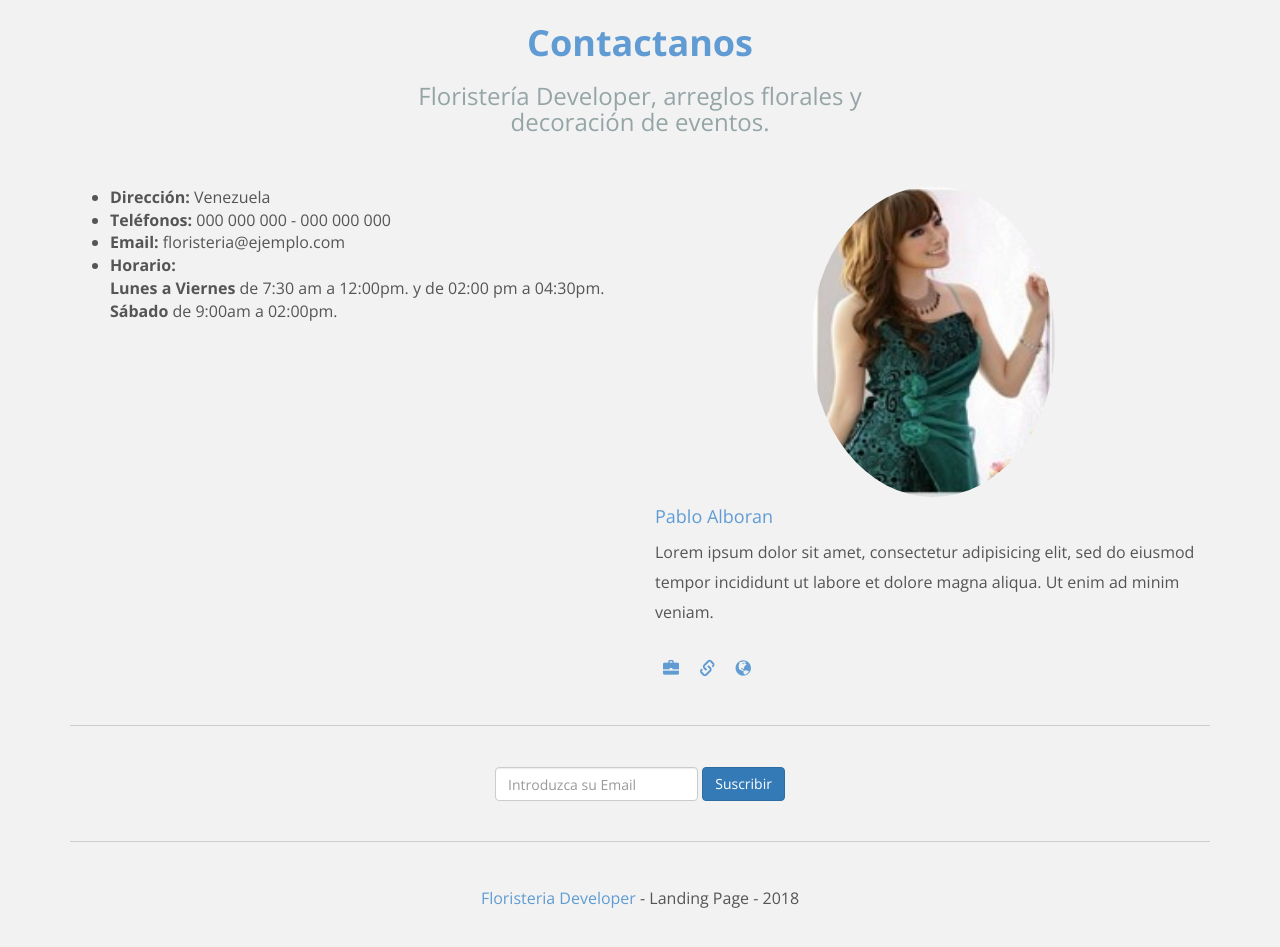
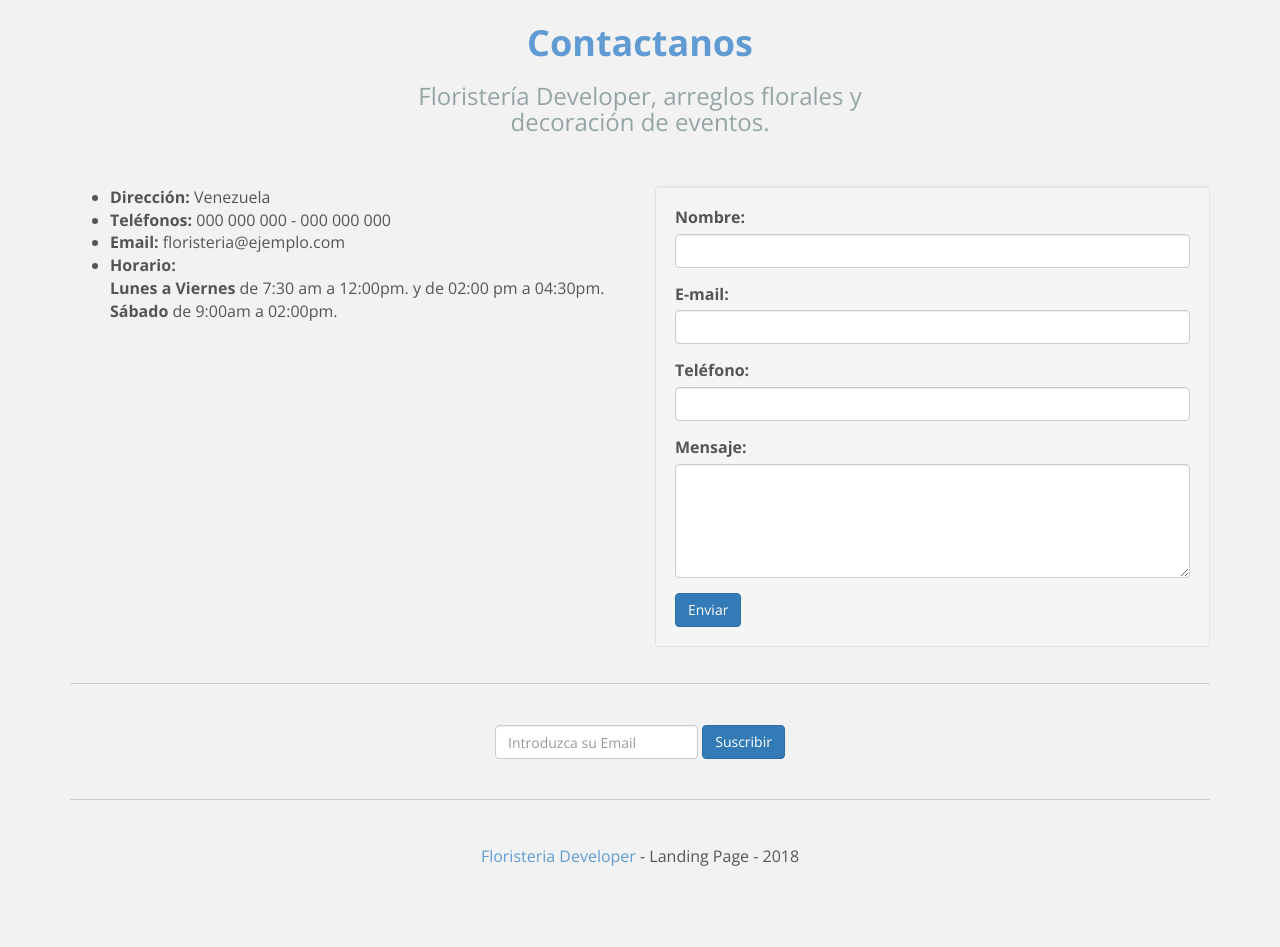
Before and after one commit to developerteremir/landingpage_curso_desafio, a plain HTML site: page index.html in a window 1280 px wide. Shown: the part 2106-3053 px from the top of the page. After the commit the page ends 3017 px from the top, so only its background shows below. Drawn offline with nearby package versions, Linux system fonts and the light colour scheme.

Commit message:
Se anexo el formulario de contacto

```diff
--- a/index.html
+++ b/index.html
@@ -27,8 +27,8 @@
 				</div>
 				<div class="navbar-collapse collapse" id="example">
 					<ul class="nav navbar-nav navbar-right">
-						<li><a href="#">Inicio</a></li>
-						<li><a href="#">¿Quienes Somos?</a></li>
+						<li><a href="#inicio">Inicio</a></li>
+						<li><a href="#quienes">¿Quienes Somos?</a></li>
 						<li><a href="#">Servicios</a></li>
 						<li><a href="#">Productos</a></li>
 						<li><a href="#">Contactanos</a></li>
@@ -40,7 +40,7 @@
 	<!--Fin de la barra de navegación-->
 	<!--Header-->
 	<header>
-		<div class="container">
+		<div class="container" id="inicio">
 			<div class="row">
 				<div class="col-xs-12 col-sm-4 col-sm-offset-1 col-md-6 col-md-offset-0 text-center">
 					<h1>Nos dedicamos a prestar un esmerado servicio de floristería en general.</h1>
@@ -60,7 +60,7 @@
 	</header>
 	<!--Fin del Header-->
 	<!--Primera Sección-->
-	<div class="container">
+	<div class="container" id="quienes">
 		<div class="row centrado">
 			<div class="col-lg-6 col-lg-offset-3">
 				<h1>¿Quienes Somos?</h1>
@@ -69,7 +69,7 @@
 
 		</div>
 		<hr class="container" />
-		<div class="row centrado">
+		<div class="row centrado" id="servicios">
 			<h1>Servicios</h1><br/><br/>
 			<div class="col-md-4 col-sm-4">
 				<img src="img/galeria3.jpg" class="img-responsive img-circle wid center-block" alt="Servicios">
@@ -93,7 +93,7 @@
 		<!--Fin de la Primera Sección-->
 		<hr class="container" />
 		<!--Segunda sescción-->
-		<div class="container">
+		<div class="container" id="productos">
 			<div class="col-lg-6 col-lg-offset-3 text-center">
 				<h1>Productos</h1>
 				<h3>Ofrecemos a nuestros clientes una amplia gama de flores frescas y plantas artificiales, arreglos clásicos y de diseño así como una gran variedad de plantas naturales, e incluso la posibilidad de decorar grandes y pequeños espacios.</h3><br/><br/>
@@ -127,7 +127,7 @@
 		<!--Fin de la Segunda Sección-->
 
 		<hr class="container" />
-		<div class="container">
+		<div class="container" id="contactanos">
 			<div class="row centrado">
 				<div class="col-lg-6 col-lg-offset-3">
 					<h1>Contactanos</h1>
@@ -147,12 +147,27 @@
 					</ul>
 				</div>
 				<div class="col-lg-6">
-					<img src="img/1_2_8.jpg" class="img-responsive img-circle wid center-block" alt="equipo">
-					<h4>Pablo Alboran</h4>
-					<p>Lorem ipsum dolor sit amet, consectetur adipisicing elit, sed do eiusmod	tempor incididunt ut labore et dolore magna aliqua. Ut enim ad minim veniam.</p>
-					<p><i class="glyphicon glyphicon-briefcase"></i>
-					<i class="glyphicon glyphicon-link"></i>
-					<i class="glyphicon glyphicon-globe"></i></p>
+					<div class="well">
+						<form>
+					  <div class="form-group">
+					    <label for="nombre">Nombre:</label>
+					    <input type="text" class="form-control" id="nombre">
+					  </div>
+					  <div class="form-group">
+					    <label for="email">E-mail:</label>
+					    <input type="email" class="form-control" id="email">
+					  </div>
+					  <div class="form-group">
+					    <label for="telefono">Teléfono:</label>
+					    <input type="text" class="form-control" id="telefono">
+					  </div>
+					  <div class="form-group">
+					    <label for="mensaje">Mensaje:</label>
+					    <textarea name="mensaje" id="mensaje" cols="5" rows="5" class="form-control"></textarea>
+					  </div>
+					  <button type="submit" class="btn btn-primary">Enviar</button>
+					</form>
+					</div>
 				</div>
 			</div>
 		</div>
```
